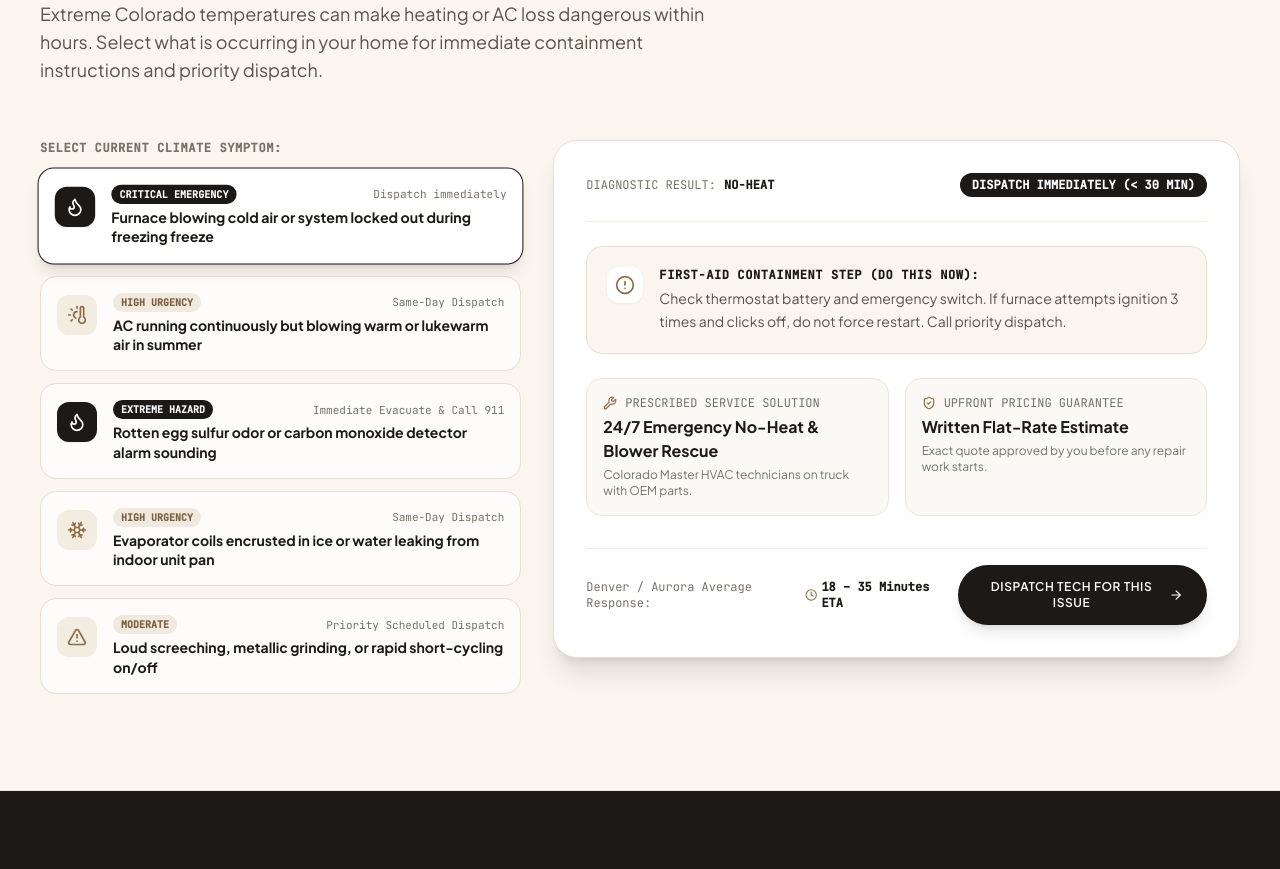
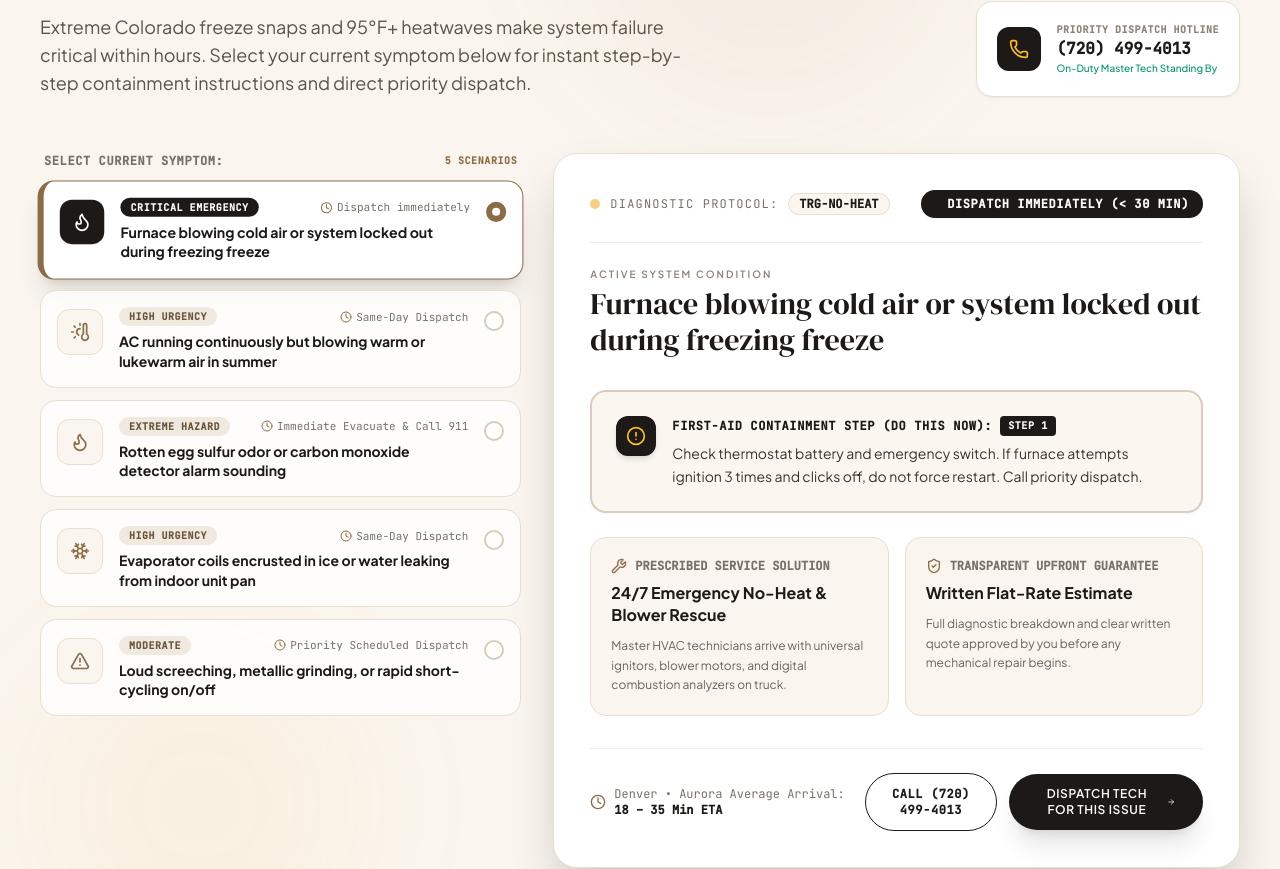
Before and after one commit to Muneeb850/HVAC, a React (Vite) app: page / in a window 1280 px wide. Shown: the part 3449-4318 px from the top of the page. Built offline with nearby package versions, Linux system fonts and the light colour scheme; the HTML template or start-up script is replaced by a standard one.

Commit message:
Elevate Emergency HVAC Triage and Containment section design

```diff
--- a/src/components/DiagnosticWizard.jsx
+++ b/src/components/DiagnosticWizard.jsx
@@ -1,52 +1,102 @@
 import React, { useState } from 'react';
-import { AlertCircle, ArrowRight, Wrench, Clock, ShieldCheck, Flame, Snowflake, ThermometerSun, AlertTriangle } from 'lucide-react';
-import { SYMPTOMS_WIZARD } from '../data/onenationData';
+import {
+  AlertCircle,
+  ArrowRight,
+  Wrench,
+  Clock,
+  ShieldCheck,
+  Flame,
+  Snowflake,
+  ThermometerSun,
+  AlertTriangle,
+  Phone,
+  Radio,
+  CheckCircle2,
+  Sparkles
+} from 'lucide-react';
+import { SYMPTOMS_WIZARD, COMPANY_INFO } from '../data/onenationData';
 
 export default function DiagnosticWizard({ onBookIssue, playAudioClick, activeSymptomId }) {
   const [selectedId, setSelectedId] = useState(activeSymptomId || 'no-heat');
 
   const currentSymptom = SYMPTOMS_WIZARD.find(s => s.id === selectedId) || SYMPTOMS_WIZARD[0];
 
-  const getSymptomIcon = (id) => {
+  const getSymptomIcon = (id, isSelected) => {
+    const iconClass = isSelected ? "w-5 h-5 text-white" : "w-5 h-5 text-[#8C6C46]";
     switch (id) {
       case 'no-heat':
       case 'gas-co-smell':
-        return <Flame className="w-5 h-5" />;
+        return <Flame className={iconClass} />;
       case 'ac-blowing-warm':
-        return <ThermometerSun className="w-5 h-5" />;
+        return <ThermometerSun className={iconClass} />;
       case 'frozen-coils':
-        return <Snowflake className="w-5 h-5" />;
+        return <Snowflake className={iconClass} />;
       default:
-        return <AlertTriangle className="w-5 h-5" />;
+        return <AlertTriangle className={iconClass} />;
     }
   };
 
   return (
-    <section id="triage" className="py-24 bg-[#FAF5EE] text-[#1C1917] border-b border-[#EAE3D6]">
-      <div className="max-w-7xl mx-auto px-6 lg:px-10">
+    <section id="triage" className="py-24 bg-[#FAF5EE] text-[#1C1917] border-b border-[#EAE3D6] relative overflow-hidden">
 
-        {/* Section Header - Balanced Editorial Layout */}
-        <div className="max-w-3xl mb-14 space-y-4">
-          <div className="text-[11px] font-mono tracking-[0.25em] text-[#787168] uppercase font-semibold">
-            COLORADO CLIMATE DEFENSE
+      {/* Subtle architectural ambient background glow */}
+      <div className="absolute top-0 right-1/4 w-96 h-96 bg-[#8C6C46]/5 rounded-full blur-3xl pointer-events-none" />
+      <div className="absolute bottom-0 left-10 w-80 h-80 bg-amber-500/5 rounded-full blur-3xl pointer-events-none" />
+
+      <div className="max-w-7xl mx-auto px-6 lg:px-10 relative z-10">
+
+        {/* Section Header with Live Dispatch Beacon */}
+        <div className="flex flex-col lg:flex-row lg:items-end justify-between gap-6 mb-14">
+          <div className="max-w-3xl space-y-4">
+
+            {/* Live Operational Fleet Status Pill */}
+            <div className="inline-flex items-center gap-2.5 px-3.5 py-1.5 rounded-full bg-[#1C1917] text-white shadow-sm border border-stone-800">
+              <span className="w-2 h-2 rounded-full bg-emerald-400 animate-pulse shrink-0" />
+              <span className="text-[10px] font-mono tracking-widest uppercase font-bold text-[#E5DCCE]">
+                LIVE 24/7 COLORADO TRIAGE &bull; 18–35 MIN AVG DISPATCH
+              </span>
             </div>
+
             <h2 className="text-4xl sm:text-6xl font-display font-medium uppercase text-[#1C1917] leading-[0.98]">
               EMERGENCY HVAC TRIAGE <br className="hidden sm:inline" />
               <span className="font-serif italic font-normal text-[#8C6C46]">&amp; Containment</span>
             </h2>
+
             <p className="text-[#5A534A] font-sans max-w-2xl text-base sm:text-lg leading-relaxed pt-1">
-            Extreme Colorado temperatures can make heating or AC loss dangerous within hours. Select what is occurring in your home for immediate containment instructions and priority dispatch.
+              Extreme Colorado freeze snaps and 95°F+ heatwaves make system failure critical within hours. Select your current symptom below for instant step-by-step containment instructions and direct priority dispatch.
             </p>
+          </div>
+
+          {/* Direct Hotline Card */}
+          <div className="p-4 sm:p-5 rounded-2xl bg-white border border-[#E8DFCE] shadow-sm flex items-center gap-4 shrink-0 lg:max-w-xs">
+            <div className="w-11 h-11 rounded-xl bg-[#1C1917] text-white flex items-center justify-center shrink-0">
+              <Phone className="w-5 h-5 text-amber-400" />
+            </div>
+            <div>
+              <div className="text-[10px] font-mono uppercase tracking-wider text-[#8C8275] font-semibold">
+                Priority Dispatch Hotline
+              </div>
+              <a
+                href={`tel:${COMPANY_INFO.phone}`}
+                className="text-base font-bold font-mono text-[#1C1917] hover:text-[#8C6C46] transition block"
+              >
+                (720) 499-4013
+              </a>
+              <div className="text-[10px] text-emerald-600 font-medium">On-Duty Master Tech Standing By</div>
+            </div>
+          </div>
         </div>
 
         {/* Interactive Wizard Layout */}
         <div className="grid grid-cols-1 lg:grid-cols-12 gap-8 items-start">
 
-          {/* Left Column: Symptom Selectors */}
+          {/* Left Column: Tactile Symptom Selectors */}
           <div className="lg:col-span-5 space-y-3">
-            <div className="text-xs font-mono uppercase text-[#787168] tracking-wider mb-2 font-semibold">
-              Select Current Climate Symptom:
+            <div className="flex items-center justify-between text-xs font-mono uppercase text-[#787168] tracking-wider mb-2 font-semibold px-1">
+              <span>Select Current Symptom:</span>
+              <span className="text-[10px] text-[#8C6C46] font-bold">5 Scenarios</span>
             </div>
+
             {SYMPTOMS_WIZARD.map((item) => {
               const isSelected = selectedId === item.id;
               return (
@@ -56,118 +106,161 @@ export default function DiagnosticWizard({ onBookIssue, playAudioClick, activeSy
                     setSelectedId(item.id);
                     if (playAudioClick) playAudioClick();
                   }}
-                  className={`w-full p-4 rounded-2xl text-left transition-all flex items-start gap-4 border ${
+                  className={`w-full p-4 sm:p-4.5 rounded-2xl text-left transition-all duration-200 flex items-start gap-4 border group relative ${
                     isSelected
-                      ? 'bg-white border-[#1C1917] shadow-lg scale-[1.01]'
-                      : 'bg-white/70 border-[#E8DFCE] hover:border-[#D0C4AF] hover:bg-white'
+                      ? 'bg-white border-[#8C6C46] shadow-xl scale-[1.01] border-l-[6px] border-l-[#8C6C46]'
+                      : 'bg-white/80 border-[#E8DFCE] hover:border-[#D0C4AF] hover:bg-white hover:shadow-md'
                   }`}
                 >
-                  <div className={`p-2.5 rounded-xl shrink-0 mt-0.5 ${
-                    item.severity.includes('CRITICAL') || item.severity.includes('EXTREME')
-                      ? 'bg-[#1C1917] text-white shadow-sm'
-                      : 'bg-[#F2ECE1] text-[#8C6C46]'
+                  {/* Icon Badge */}
+                  <div className={`p-3 rounded-xl shrink-0 mt-0.5 transition-colors ${
+                    isSelected
+                      ? 'bg-[#1C1917] shadow-sm'
+                      : 'bg-[#FAF5EE] border border-[#E8DFCE] group-hover:bg-[#EFEAE0]'
                   }`}>
-                    {getSymptomIcon(item.id)}
+                    {getSymptomIcon(item.id, isSelected)}
                   </div>
 
+                  {/* Text Details */}
                   <div className="flex-1 min-w-0">
                     <div className="flex items-center justify-between gap-2 mb-1">
-                      <span className={`text-[10px] font-mono px-2 py-0.5 rounded-full font-bold uppercase ${
-                        item.severity.includes('CRITICAL') || item.severity.includes('EXTREME')
+                      <span className={`text-[10px] font-mono px-2.5 py-0.5 rounded-full font-bold uppercase tracking-wider ${
+                        isSelected
                           ? 'bg-[#1C1917] text-white'
-                          : 'bg-[#EFE9DF] text-[#785E3E]'
+                          : 'bg-[#EFE9DF] text-[#6A5438]'
                       }`}>
                         {item.severity}
                       </span>
-                      <span className="text-[11px] font-mono text-[#787168]">{item.urgency.split('(')[0]}</span>
+                      <span className="text-[11px] font-mono text-[#787168] flex items-center gap-1 shrink-0">
+                        <Clock className="w-3 h-3 text-[#8C6C46]" />
+                        <span>{item.urgency.split('(')[0]}</span>
+                      </span>
                     </div>
-                    <div className="text-sm font-bold text-[#1C1917] leading-snug">
+
+                    <div className="text-sm font-bold text-[#1C1917] leading-snug pt-0.5 group-hover:text-[#8C6C46] transition-colors">
                       {item.symptom}
                     </div>
+                  </div>
+
+                  {/* Active Radio Pill Indicator */}
+                  <div className={`w-5 h-5 rounded-full border-2 flex items-center justify-center shrink-0 mt-1 transition-all ${
+                    isSelected
+                      ? 'border-[#8C6C46] bg-[#8C6C46]'
+                      : 'border-[#D5CDBC] bg-transparent group-hover:border-[#8C6C46]'
+                  }`}>
+                    {isSelected && <span className="w-2 h-2 rounded-full bg-white" />}
                   </div>
                 </button>
               );
             })}
           </div>
 
-          {/* Right Column: Prescribed Action Card */}
-          <div className="lg:col-span-7 bg-white rounded-3xl p-6 sm:p-8 border border-[#E8DFCE] shadow-xl relative overflow-hidden">
-            {/* Status Header */}
+          {/* Right Column: Prescribed Action & Containment Console */}
+          <div className="lg:col-span-7 bg-white rounded-3xl p-6 sm:p-9 border border-[#E8DFCE] shadow-2xl relative overflow-hidden">
+
+            {/* Top Bar: Diagnostic Protocol & Live Status */}
             <div className="flex flex-wrap items-center justify-between gap-4 pb-6 border-b border-[#F2ECE1]">
-              <div className="flex items-center gap-2">
-                <span className="text-xs font-mono uppercase text-[#787168]">Diagnostic Result:</span>
-                <span className="text-xs font-mono font-bold text-[#1C1917]">{currentSymptom.id.toUpperCase()}</span>
-              </div>
-              <span className="text-xs font-mono font-bold px-3 py-1 rounded-full uppercase bg-[#1C1917] text-white">
-                {currentSymptom.urgency}
+              <div className="flex items-center gap-2.5">
+                <span className="w-2.5 h-2.5 rounded-full bg-amber-500 animate-pulse" />
+                <span className="text-xs font-mono uppercase tracking-widest text-[#787168]">
+                  DIAGNOSTIC PROTOCOL:
+                </span>
+                <span className="text-xs font-mono font-bold text-[#1C1917] bg-[#FAF5EE] px-2.5 py-0.5 rounded-full border border-[#E8DFCE]">
+                  TRG-{currentSymptom.id.toUpperCase()}
                 </span>
               </div>
 
-            {/* First-Aid Action Banner */}
-            <div className="my-6 p-5 rounded-2xl bg-[#FAF5EE] border border-[#E8DFCE] flex items-start gap-4">
-              <div className="p-2 rounded-xl bg-white text-[#8C6C46] shadow-sm shrink-0">
-                <AlertCircle className="w-5 h-5" />
+              <span className="text-xs font-mono font-bold px-3.5 py-1.5 rounded-full uppercase bg-[#1C1917] text-white tracking-wider flex items-center gap-1.5 shadow-sm">
+                <span className="w-1.5 h-1.5 rounded-full bg-emerald-400 animate-ping" />
+                <span>{currentSymptom.urgency}</span>
+              </span>
             </div>
-              <div>
-                <div className="text-xs font-mono uppercase tracking-wider font-bold text-[#1C1917] mb-1">
-                  First-Aid Containment Step (Do This Now):
+
+            {/* Main Symptom Title Banner */}
+            <div className="pt-6 pb-2">
+              <span className="text-[10px] font-sans uppercase tracking-[0.2em] text-[#8C8275] block font-semibold mb-1">
+                ACTIVE SYSTEM CONDITION
+              </span>
+              <h3 className="text-2xl sm:text-3xl font-display font-medium text-[#1C1917] leading-tight">
+                {currentSymptom.symptom}
+              </h3>
             </div>
-                <div className="text-sm text-[#5A534A] leading-relaxed">
+
+            {/* Authoritative First-Aid Containment Banner */}
+            <div className="my-6 p-5 sm:p-6 rounded-2xl bg-[#FBF7F0] border-2 border-[#8C6C46]/30 shadow-sm relative overflow-hidden">
+              <div className="flex items-start gap-4">
+                <div className="p-2.5 rounded-xl bg-[#1C1917] text-white shadow-md shrink-0">
+                  <AlertCircle className="w-5 h-5 text-amber-400" />
+                </div>
+                <div className="space-y-1.5">
+                  <div className="text-xs font-mono uppercase tracking-wider font-bold text-[#1C1917] flex items-center gap-2">
+                    <span>First-Aid Containment Step (Do This Now):</span>
+                    <span className="text-[10px] px-2 py-0.5 rounded bg-[#1C1917] text-white font-mono">STEP 1</span>
+                  </div>
+                  <p className="text-sm text-[#3A332B] font-sans leading-relaxed">
                     {currentSymptom.action}
+                  </p>
                 </div>
               </div>
             </div>
 
-            {/* Prescribed Solution & Estimated Cost */}
+            {/* Prescribed Solution & Guarantee 2-Tile Grid */}
             <div className="grid grid-cols-1 sm:grid-cols-2 gap-4 mb-8">
-              <div className="p-4 rounded-2xl bg-[#FBF9F5] border border-[#EDE5D8]">
-                <div className="flex items-center gap-2 text-xs font-mono uppercase text-[#787168] mb-1">
-                  <Wrench className="w-3.5 h-3.5 text-[#8C6C46]" />
+              <div className="p-5 rounded-2xl bg-[#FAF5EE] border border-[#E8DFCE] space-y-2">
+                <div className="flex items-center gap-2 text-xs font-mono uppercase text-[#787168] font-semibold">
+                  <Wrench className="w-4 h-4 text-[#8C6C46]" />
                   <span>Prescribed Service Solution</span>
                 </div>
-                <div className="text-base font-bold text-[#1C1917] mb-1">
+                <div className="text-base font-bold text-[#1C1917] leading-snug">
                   {currentSymptom.serviceMatch}
                 </div>
-                <div className="text-xs text-[#787168]">
-                  Colorado Master HVAC technicians on truck with OEM parts.
+                <p className="text-xs text-[#6B6358] leading-relaxed pt-0.5">
+                  Master HVAC technicians arrive with universal ignitors, blower motors, and digital combustion analyzers on truck.
+                </p>
+              </div>
+
+              <div className="p-5 rounded-2xl bg-[#FAF5EE] border border-[#E8DFCE] space-y-2">
+                <div className="flex items-center gap-2 text-xs font-mono uppercase text-[#787168] font-semibold">
+                  <ShieldCheck className="w-4 h-4 text-[#8C6C46]" />
+                  <span>Transparent Upfront Guarantee</span>
+                </div>
+                <div className="text-base font-bold text-[#1C1917] leading-snug">
+                  Written Flat-Rate Estimate
+                </div>
+                <p className="text-xs text-[#6B6358] leading-relaxed pt-0.5">
+                  Full diagnostic breakdown and clear written quote approved by you before any mechanical repair begins.
+                </p>
               </div>
             </div>
 
-              <div className="p-4 rounded-2xl bg-[#FBF9F5] border border-[#EDE5D8]">
-                <div className="flex items-center gap-2 text-xs font-mono uppercase text-[#787168] mb-1">
-                  <ShieldCheck className="w-3.5 h-3.5 text-[#8C6C46]" />
-                  <span>Upfront Pricing Guarantee</span>
-                </div>
-                <div className="text-base font-bold text-[#1C1917] mb-1">
-                  Written Flat-Rate Estimate
-                </div>
-                <div className="text-xs text-[#787168]">
-                  Exact quote approved by you before any repair work starts.
-                </div>
-              </div>
+            {/* Live Dispatch Actions & Hotline Footer */}
+            <div className="pt-6 border-t border-[#F2ECE1] flex flex-col sm:flex-row items-center justify-between gap-4">
+              <div className="text-xs font-mono text-[#787168] flex items-center gap-2 text-center sm:text-left">
+                <Clock className="w-4 h-4 text-[#8C6C46] shrink-0" />
+                <span>Denver &bull; Aurora Average Arrival: <strong className="text-[#1C1917]">18 &ndash; 35 Min ETA</strong></span>
               </div>
 
-            {/* Live Dispatch Action Button */}
-            <div className="pt-4 border-t border-[#F2ECE1] flex flex-col sm:flex-row items-center justify-between gap-4">
-              <div className="text-xs font-mono text-[#787168] flex items-center gap-2">
-                <span>Denver / Aurora Average Response:</span>
-                <strong className="text-[#1C1917] flex items-center gap-1">
-                  <Clock className="w-3.5 h-3.5 text-[#8C6C46]" />
-                  18 – 35 Minutes ETA
-                </strong>
-              </div>
+              <div className="flex flex-col sm:flex-row items-center gap-3 w-full sm:w-auto">
+                <a
+                  href={`tel:${COMPANY_INFO.phone}`}
+                  className="w-full sm:w-auto px-5 py-3 rounded-full border border-[#1C1917] text-[#1C1917] hover:bg-[#1C1917] hover:text-white font-mono text-xs font-semibold tracking-wider uppercase transition text-center"
+                >
+                  CALL (720) 499-4013
+                </a>
 
                 <button
                   onClick={() => {
                     if (playAudioClick) playAudioClick();
                     onBookIssue(currentSymptom.id);
                   }}
-                className="w-full sm:w-auto px-6 py-3.5 rounded-full bg-[#1C1917] hover:bg-[#332E29] text-white font-sans text-xs font-semibold uppercase tracking-wider flex items-center justify-center gap-2 shadow-lg active:scale-95 transition-all"
+                  className="w-full sm:w-auto px-7 py-3 rounded-full bg-[#1C1917] hover:bg-[#8C6C46] text-white font-sans text-xs font-semibold uppercase tracking-wider flex items-center justify-center gap-2.5 shadow-xl hover:scale-[1.02] active:scale-95 transition-all group"
                 >
                   <span>Dispatch Tech for This Issue</span>
-                <ArrowRight className="w-4 h-4" />
+                  <ArrowRight className="w-3.5 h-3.5 group-hover:translate-x-1 transition-transform" />
                 </button>
               </div>
+            </div>
+
           </div>
 
         </div>
```
Lines whose indentation alone changed are shown as unchanged.
